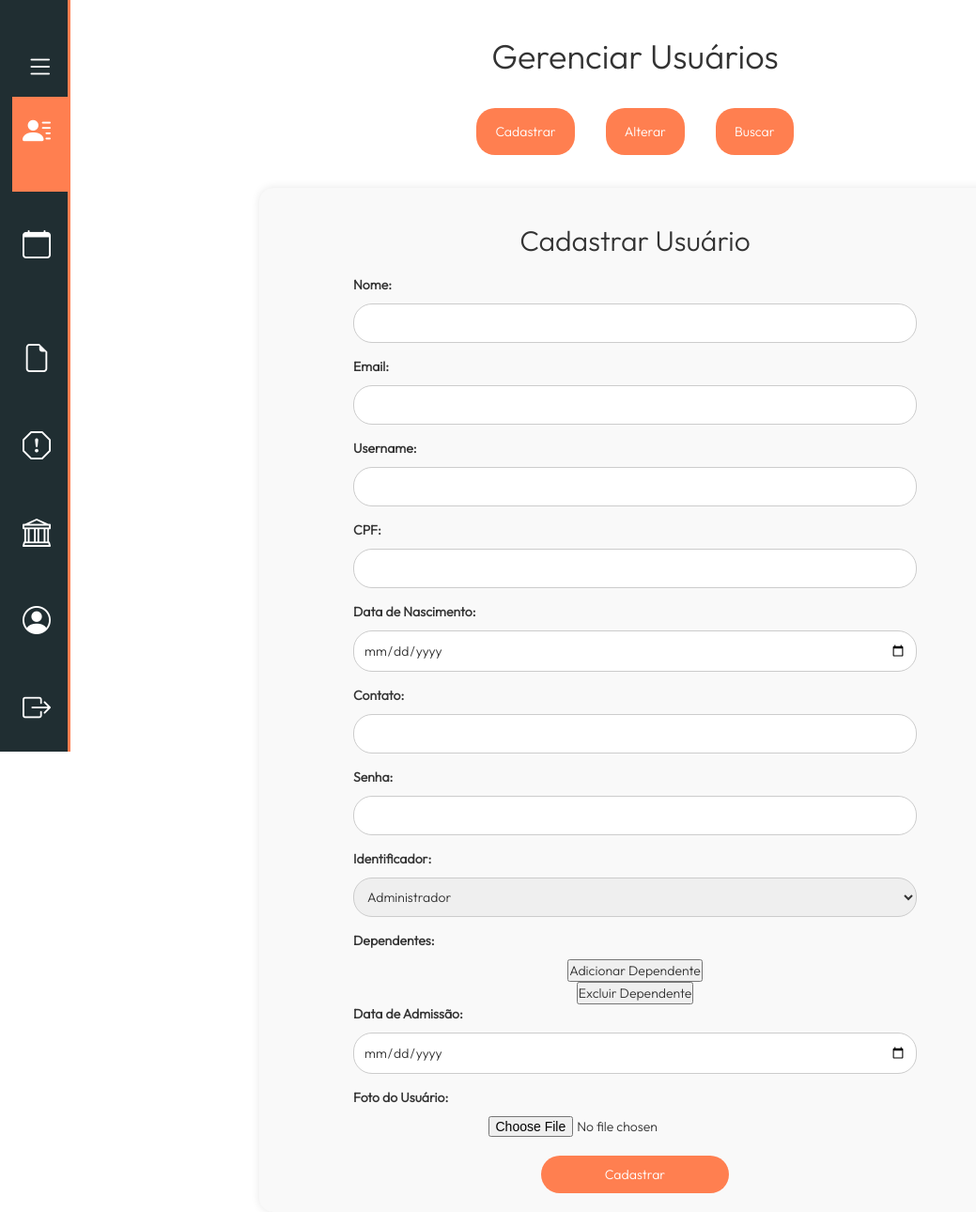
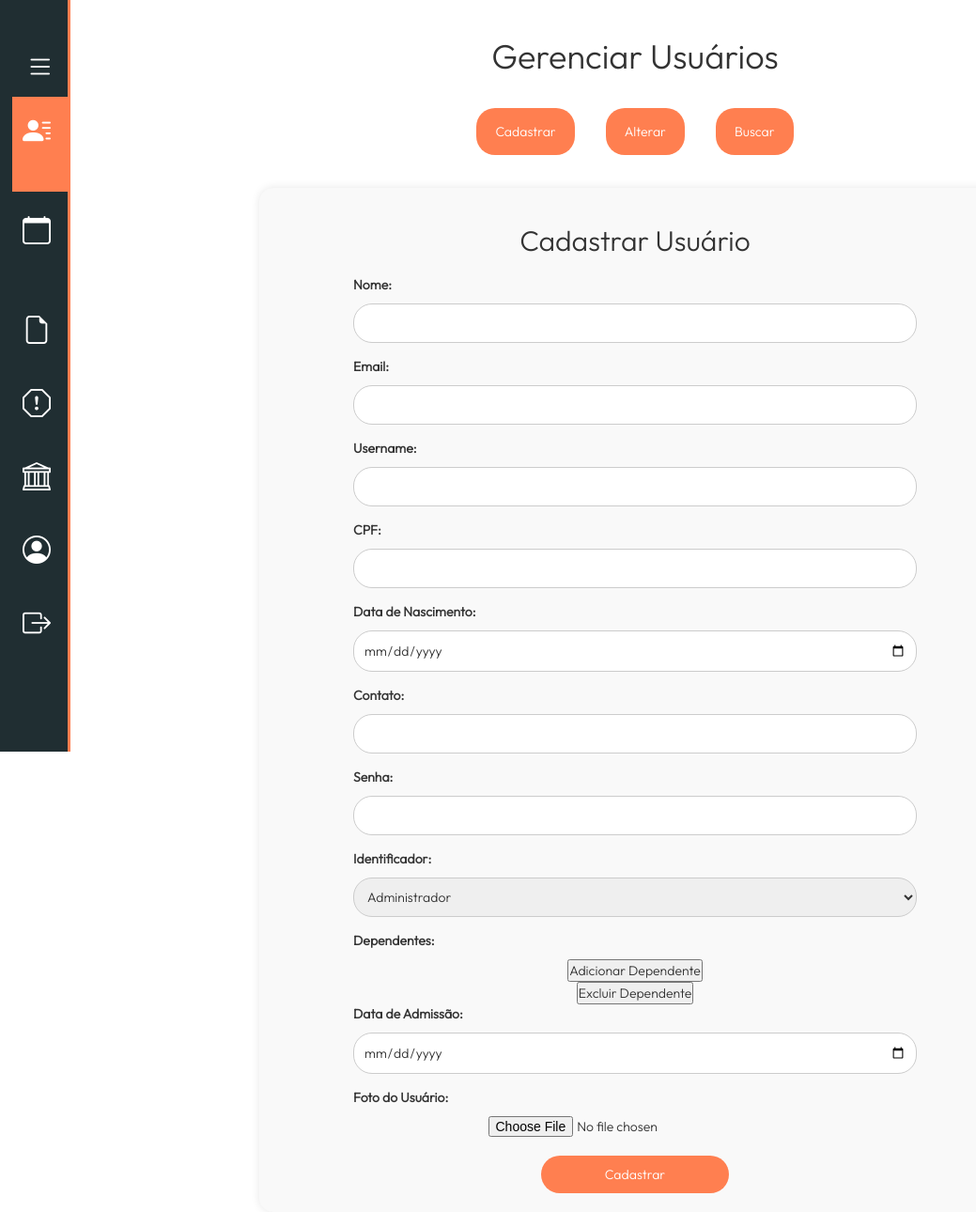
Before and after one commit to Elias66Fernandes/condominio, a Flask app: page /documentacao/ in a window 1280 px wide. Shown: the whole page at 94% size, without its empty margins (0-1039 px from the left). Run offline with Flask 3, Linux system fonts and the light colour scheme; data comes from the database, SQL or seed files in the repository; some libraries are stand-ins or nearby versions.

Commit message:
Redução Icons NavBar

```diff
--- a/aplicacao_gerenciamento_de_condominio/static/styles/styles-adm.css
+++ b/aplicacao_gerenciamento_de_condominio/static/styles/styles-adm.css
@@ -50,7 +50,7 @@ ul li.itens-menu a{
     font-size: 25px;
     padding: 15px 2%;
     display: flex;
-    margin-bottom: 20px;
+    margin-bottom: 5px;
 }
 ul li.ativo{
     background-color: rgba(255, 127, 80, 1);
```
